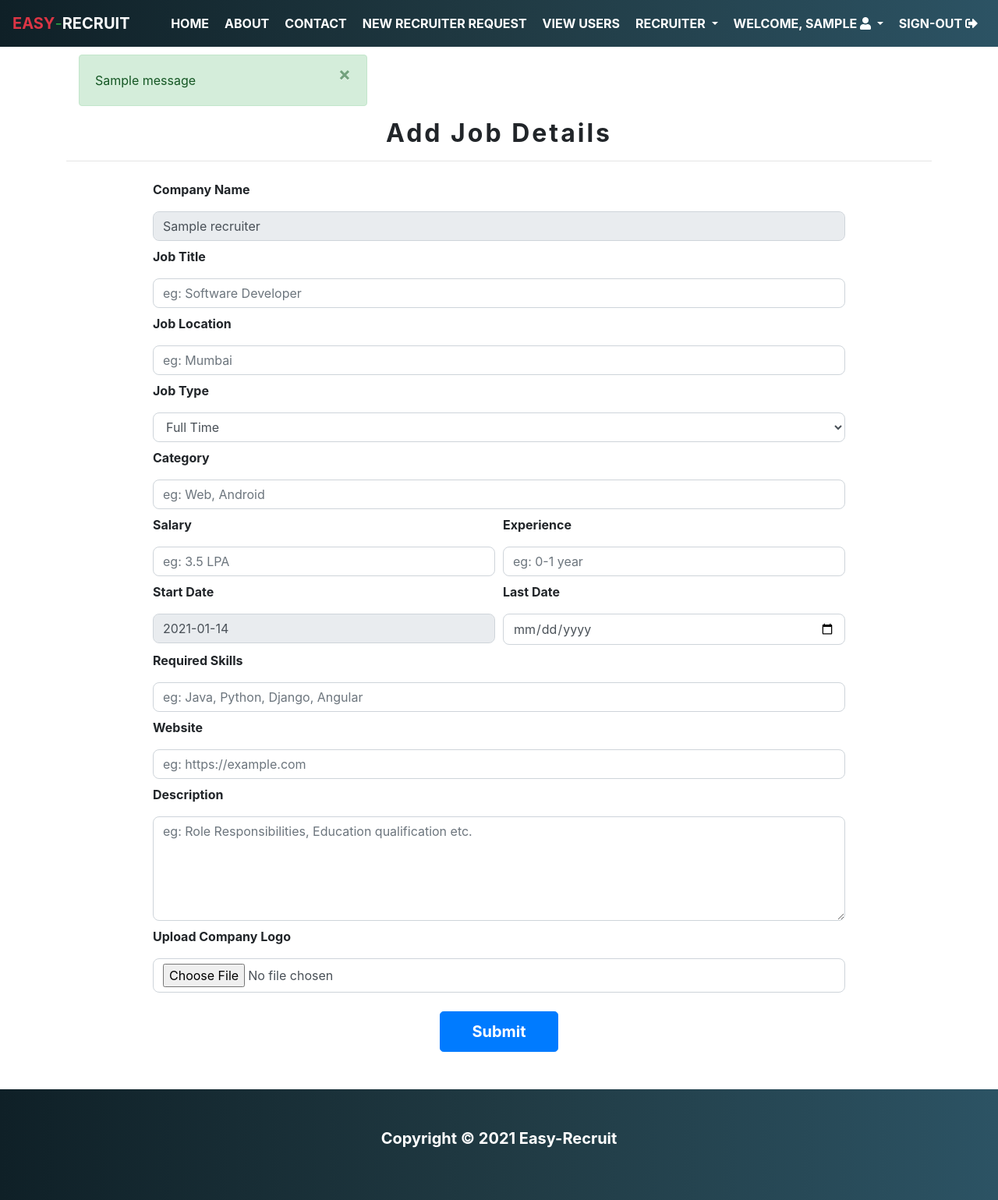
After one commit to tiwarinaman/EasyRrecruit, a Django app: page /post-job in a window 1280 px wide. The commit adds this page. Shown: the whole page at 78% size. Run offline with Django 3.2, Linux system fonts and the light colour scheme; a user stored in the database is signed in; tables that the repository leaves empty hold one stand-in row (values such as "Sample post"); one stand-in notice (Sample message) is shown; some libraries are stand-ins or nearby versions.

Commit message:
worked on post_job.html and views.py and made post job feature.

```diff
--- a/accounts/forms.py
+++ b/accounts/forms.py
@@ -1,4 +1,3 @@
-from django import forms
 from django.contrib.auth.forms import UserCreationForm
 from .models import CustomUser
 
--- a/jobportal/static/css/base.css
+++ b/jobportal/static/css/base.css
@@ -61,7 +61,7 @@ ul li.active-nav a {
 
 .search-job {
     padding: 30px;
-    margin: -300px 6% 50px;
+    margin: -280px 6% 50px;
     /*background-image: linear-gradient(to right, #0f2027, #203a43, #2c5364);*/
     background: transparent;
 }
@@ -270,7 +270,7 @@ ul li.active-nav a {
     outline: none;
 }
 
-.contact-form button:hover{
+.contact-form button:hover {
     background: #000;
 }
 
@@ -433,6 +433,28 @@ ul li.active-nav a {
     background: #000;
 }
 
+
+/*------------------ Post Job CSS starts here -------------*/
+
+.post-job {
+    width: 80%;
+    margin: auto;
+}
+
+.post-job .form-control {
+    border-radius: 8px;
+}
+
+.post-job button {
+    font-weight: bold;
+    padding: 10px 40px;
+}
+
+.post-job button:hover {
+    background: #000;
+}
+
+
 /*------------Footer--------------*/
 
 .footer {
--- a/jobportal/templates/navbar.html
+++ b/jobportal/templates/navbar.html
@@ -11,7 +11,7 @@
             </button>
             <div class="collapse navbar-collapse" id="navbarNav">
                 <ul class="navbar-nav ml-auto">
-                    <li class="nav-item active-nav">
+                    <li class="nav-item">
                         <a class="nav-link" href="/">HOME<span class="sr-only">(current)</span></a>
                     </li>
                     <li class="nav-item">
@@ -44,7 +44,7 @@
                         {% if user.role == "recruiter" %}
 
                             <li class="nav-item">
-                                <a class="nav-link" href="#">POST JOBS</a>
+                                <a class="nav-link" href="{% url 'postJob' %}">POST JOB</a>
                             </li>
 
                             <li class="nav-item">
--- /dev/null
+++ b/jobportal/templates/post_job.html
@@ -0,0 +1,113 @@
+{% extends 'base.html' %}
+
+{% block title %}
+    Post A New Job
+{% endblock %}
+
+{% block body %}
+    <section id="section-start">
+
+        <div class="container">
+
+            {% for message in messages %}
+                <div class="alert {{ message.tags }} alert-dismissible col-md-4 ml-3" role="alert">
+                    <button type="button" class="close" data-dismiss="alert" aria-label="Close">
+                        <span aria-hidden="true">&times;</span>
+                    </button>
+                    {{ message }}
+                </div>
+            {% endfor %}
+
+            <h2 class="text-center font-weight-bold title">Add Job Details</h2>
+            <hr>
+            <div class="post-job">
+                <form method="post" action="{% url 'postJob' %}" enctype="multipart/form-data">
+
+                    {% csrf_token %}
+
+                    <div class="form-row">
+                        <div class="col-md-12">
+                            <label for="inputEmail4" class="font-weight-bold">Company Name</label>
+                            <input type="text" name="companyName" value="{{ recu.company_name }}" class="form-control"
+                                   readonly>
+                        </div>
+
+                        <div class="col-md-12">
+                            <label for="inputEmail4" class="font-weight-bold">Job Title</label>
+                            <input type="text" name="jobTitle" class="form-control"
+                                   placeholder="eg: Software Developer" required>
+                        </div>
+
+                        <div class="col-md-12">
+                            <label for="inputEmail4" class="font-weight-bold">Job Location</label>
+                            <input type="text" name="jobLocation" class="form-control" placeholder="eg: Mumbai"
+                                   required>
+                        </div>
+
+                        <div class="col-md-12">
+                            <label for="inputEmail4" class="font-weight-bold">Job Type</label>
+                            <select name="jobType" class="form-control" title="Select Job Type">
+                                <option value="Full Time">Full Time</option>
+                                <option value="Part Time">Part Time</option>
+                                <option value="Internship">Internship</option>
+                            </select>
+                        </div>
+
+                        <div class="col-md-12">
+                            <label for="inputEmail4" class="font-weight-bold">Category</label>
+                            <input type="text" name="role" class="form-control" placeholder="eg: Web, Android" required>
+                        </div>
+
+                        <div class="col-md-6">
+                            <label for="inputEmail4" class="font-weight-bold">Salary</label>
+                            <input type="text" name="salary" class="form-control" placeholder="eg: 3.5 LPA" required>
+                        </div>
+
+                        <div class="col-md-6">
+                            <label for="inputEmail4" class="font-weight-bold">Experience</label>
+                            <input type="text" name="experience" class="form-control" placeholder="eg: 0-1 year"
+                                   required>
+                        </div>
+
+                        <div class="col-md-6">
+                            <label for="inputEmail4" class="font-weight-bold">Start Date</label>
+                            <input type="text" name="startDate" value="{{ date }}" class="form-control" readonly>
+                        </div>
+
+                        <div class="col-md-6">
+                            <label for="inputEmail4" class="font-weight-bold">Last Date</label>
+                            <input type="date" name="lastDate" class="form-control" required>
+                        </div>
+
+                        <div class="col-md-12">
+                            <label for="inputEmail4" class="font-weight-bold">Required Skills</label>
+                            <input type="text" name="requiredSkills" class="form-control"
+                                   placeholder="eg: Java, Python, Django, Angular" required>
+                        </div>
+
+                        <div class="col-md-12">
+                            <label for="inputEmail4" class="font-weight-bold">Website</label>
+                            <input type="text" name="website" class="form-control"
+                                   placeholder="eg: https://example.com" required>
+                        </div>
+
+                        <div class="col-md-12">
+                            <label for="exampleInputPassword1" class="font-weight-bold">Description</label>
+                            <textarea class="form-control" rows="5" name="description"
+                                      placeholder="eg: Role Responsibilities, Education qualification etc."
+                                      required></textarea>
+                        </div>
+
+                        <div class="col-md-12">
+                            <label for="exampleInputPassword1" class="font-weight-bold">Upload Company Logo</label>
+                            <input type="file" class="form-control" id="exampleInputPassword1" name="image" required>
+                        </div>
+                    </div>
+                    <div class="text-center mt-4">
+                        <button type="text" class="btn btn-primary btn-lg">Submit</button>
+                    </div>
+                </form>
+            </div>
+        </div>
+    </section>
+{% endblock %}
--- a/jobportal/urls.py
+++ b/jobportal/urls.py
@@ -11,16 +11,17 @@ urlpatterns = [
    path('', views.home, name='home'),
    path('about', views.about, name='about'),
    path('contact', views.contact, name='contact'),
-   path('candi_reg', views.candidateRegister, name='candidateRegister'),
-   path('candi_login', views.candidateLogin, name='candidateLogin'),
-   path('recu_reg', views.recruiterRegister, name='recruiterRegister'),
-   path('recu_login', views.recruiterLogin, name='recruiterLogin'),
+   path('candi-reg', views.candidateRegister, name='candidateRegister'),
+   path('candi-login', views.candidateLogin, name='candidateLogin'),
+   path('recu-reg', views.recruiterRegister, name='recruiterRegister'),
+   path('recu-login', views.recruiterLogin, name='recruiterLogin'),
    path('admin-login', views.adminLogin, name='adminLogin'),
    path('admin-panel', views.admin_home, name='adminPanel'),
    path('logout', views.logout, name="logout"),
    path('change-password', views.change_password, name="changePassword"),
    path('edit-candidate-profile', views.edit_candidate_profile, name="editCandidateProfile"),
    path('edit-recruiter-profile', views.edit_recruiter_profile, name="editRecruiterProfile"),
+   path('post-job', views.post_job, name="postJob"),
 
    # This Urls is for resetting the password (By Using Django Default Views)
    path('reset_password', auth_view.PasswordResetView.as_view(template_name="password_reset.html"), name="reset_password"),
--- a/jobportal/views.py
+++ b/jobportal/views.py
@@ -4,14 +4,19 @@ from django.contrib.auth.decorators import login_required
 from django.contrib.auth.models import auth
 from django.shortcuts import render, redirect
 
+# Importing for date
+import datetime
+
 # Importing models class
-from .models import Candidate, Recruiter
+from .models import Candidate, Recruiter, PostJob
+
 User = get_user_model()
 
 
 # Create your views here.
 def home(request):
-    return render(request, 'home.html')
+    job_data = PostJob.objects.all()
+    return render(request, 'home.html', {'job_data': job_data})
 
 
 def about(request):
@@ -344,3 +349,51 @@ def edit_recruiter_profile(request):
 
     recu = Recruiter.objects.get(uname=request.user)
     return render(request, 'edit_profile.html', {'recu': recu})
+
+
+@login_required(login_url='/recu-login')
+def post_job(request):
+    if request.method == 'POST':
+        companyName = request.POST.get('companyName', False)
+        jobTitle = request.POST.get('jobTitle', False)
+        jobLocation = request.POST.get('jobLocation', False)
+        jobType = request.POST.get('jobType', False)
+        cate = request.POST.get('role', False)
+        sal = request.POST.get('salary', False)
+        exp = request.POST.get('experience', False)
+        startDate = request.POST.get('startDate', False)
+        lastDate = request.POST.get('lastDate', False)
+        requiredSkill = request.POST.get('requiredSkills', False)
+        web = request.POST.get('website', False)
+        des = request.POST.get('description', False)
+        companyLogo = request.FILES.get('image', False)
+
+        if companyName == '' or jobTitle == '' or jobLocation == '' or jobType == '' or cate == '' or sal == '' or exp == '' or startDate == '' or lastDate == '' or requiredSkill == '' or web == '' or des == '' or companyLogo == '':
+            messages.info(request, "All fields are required, please try again !!!")
+            return redirect('postJob')
+        else:
+            start = datetime.datetime.strptime(startDate, "%Y-%m-%d")
+            last = datetime.datetime.strptime(lastDate, "%Y-%m-%d")
+            if start == last:
+                messages.error(request, "Start date and last date can't be same, try again !!!")
+                return redirect('postJob')
+            elif start > last:
+                messages.error(request, "End date should be greater than start date !!!")
+                return redirect('postJob')
+            else:
+                try:
+                    recu = Recruiter.objects.get(uname=request.user)
+                    post = PostJob.objects.create(recruiter=recu, job_title=jobTitle, job_location=jobLocation, job_type=jobType,
+                                                  category=cate, salary=sal, experience=exp, start_date=startDate, last_date=lastDate,
+                                                  skills=requiredSkill, website_link=web, description=des, company_logo_image=companyLogo)
+
+                    post.save()
+                    messages.success(request, "Job Successfully posted !!!")
+                    return redirect('postJob')
+                except:
+                    messages.error(request, "Something went wrong, please try again !!!")
+                    return redirect('postJob')
+
+    recu = Recruiter.objects.get(uname=request.user)
+    d = datetime.date.today()
+    return render(request, 'post_job.html', {'recu': recu, 'date': d.strftime("%Y-%m-%d")})
```
Also changed, not shown: jobportal/admin.py (+6 -1 lines), jobportal/models.py (+25 -2 lines), jobportal/templates/home.html (+14 -53 lines), jobportal/migrations/0002_postjob.py (added), jobportal/migrations/0003_postjob_website_link.py (added), media/post_job_company_logo/LTI.png (added), media/post_job_company_logo/LTI_3iTpfnQ.png (added), media/recruiter_profile/LTI_qIQABUi.png (added).
